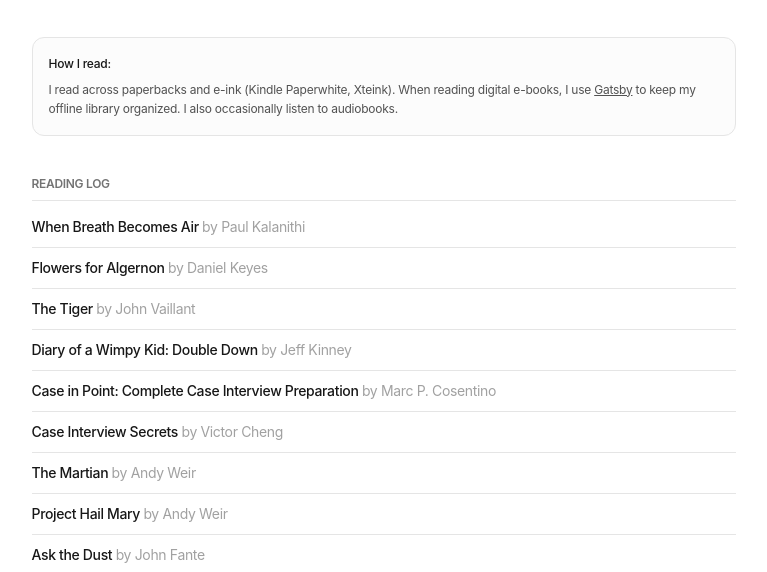
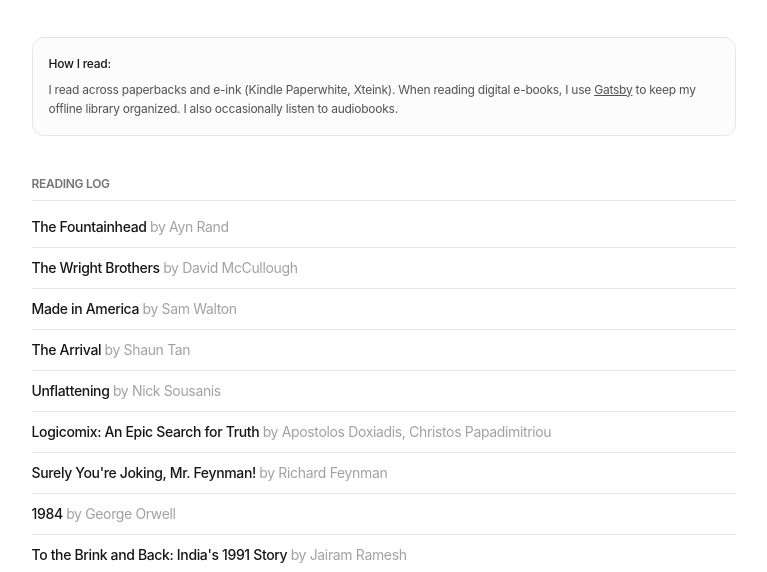
Before and after one commit to abhishek1846/abhishek1846.github.io, an Astro site: page /books in a window 1280 px wide. Shown: the part 228-800 px from the top of the page, without its empty margins (249-1016 px from the left). Built offline with nearby package versions, Linux system fonts and the light colour scheme; Astro itself is replaced by a stand-in of ours; no server answers.

Commit message:
Add additional read books including Shiva Trilogy

```diff
--- a/src/pages/books.astro
+++ b/src/pages/books.astro
@@ -4,6 +4,15 @@ import Header from '../components/Header.astro';
 import Footer from '../components/Footer.astro';
 
 const books = [
+  { title: "The Fountainhead", author: "Ayn Rand" },
+  { title: "The Wright Brothers", author: "David McCullough" },
+  { title: "Made in America", author: "Sam Walton" },
+  { title: "The Arrival", author: "Shaun Tan" },
+  { title: "Unflattening", author: "Nick Sousanis" },
+  { title: "Logicomix: An Epic Search for Truth", author: "Apostolos Doxiadis, Christos Papadimitriou" },
+  { title: "Surely You're Joking, Mr. Feynman!", author: "Richard Feynman" },
+  { title: "1984", author: "George Orwell" },
+  { title: "To the Brink and Back: India's 1991 Story", author: "Jairam Ramesh" },
   { title: "When Breath Becomes Air", author: "Paul Kalanithi" },
   { title: "Flowers for Algernon", author: "Daniel Keyes" },
   { title: "The Tiger", author: "John Vaillant" },
@@ -49,6 +58,9 @@ const books = [
   { title: "Lying", author: "Sam Harris" },
   { title: "How to Win Friends & Influence People", author: "Dale Carnegie" },
   { title: "Born Standing Up: A Comic's Life", author: "Steve Martin" },
+  { title: "The Immortals of Meluha (Shiva Trilogy #1)", author: "Amish Tripathi" },
+  { title: "The Secret of the Nagas (Shiva Trilogy #2)", author: "Amish Tripathi" },
+  { title: "The Oath of the Vayuputras (Shiva Trilogy #3)", author: "Amish Tripathi" },
 ];
 ---
 
```
